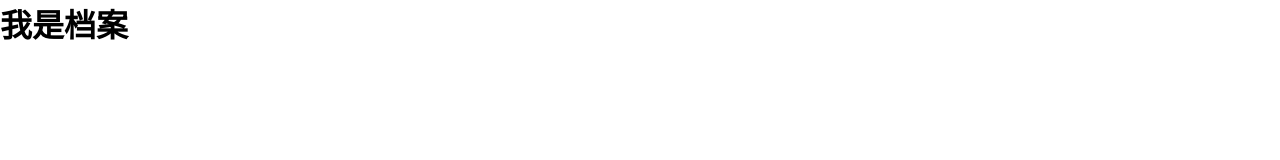
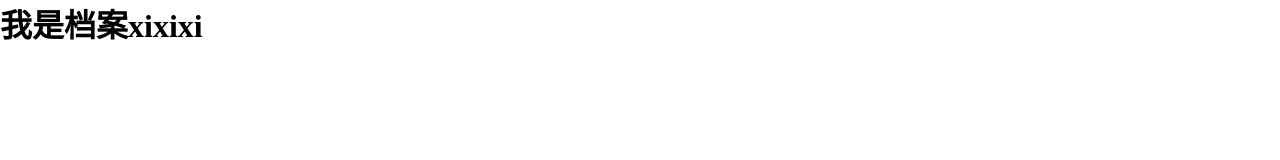
Before and after one commit to CharmoonWu/Supermall, a Vue app: page /profile in a window 1280 px wide. Shown: the top 160 px of the page. Built offline with nearby package versions, Linux system fonts and the light colour scheme.

Commit message:
no message

```diff
--- a/src/components/profile/Profile.vue
+++ b/src/components/profile/Profile.vue
@@ -9,7 +9,7 @@ export default {
 name: 'Profile',
 data () {
   return {
-    msg: '我是档案'
+    msg: '我是档案xixixi'
   }
 }
 }
```
